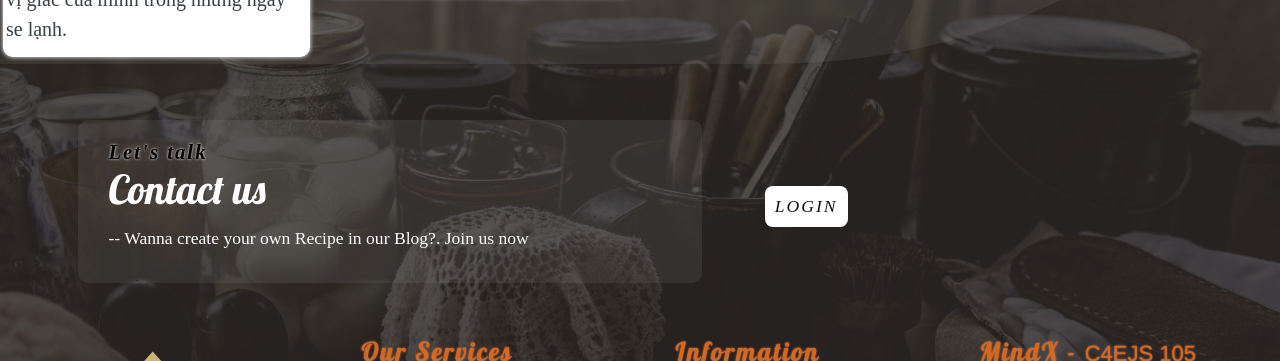
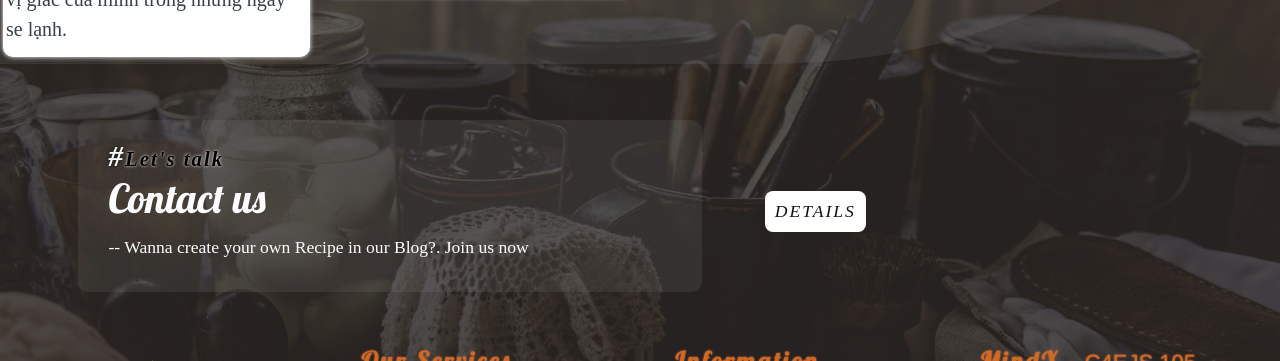
Before and after one commit to sptungG/sptungG.github.io, a plain HTML site: page index.html in a window 1280 px wide. Shown: the part 2439-2800 px from the top of the page. Drawn offline with nearby package versions, Linux system fonts and the light colour scheme.

Commit message:
aaaaaaaa

```diff
--- a/index.html
+++ b/index.html
@@ -200,7 +200,7 @@
         <h2>Hi, we're glad you're here!.</h2>
         <p> -- <i1>Thank you so much for coming by!</i1> Next time we will have cookies and will have scotch for you, for sure :)<br>
           Oh, and if you want updates, please <strong>Sign up</strong> for our new participant at the very first of this page. --<i> To be continued...</i> </p>
-           <a href="#">Sign up now</a>
+           <a href="#">Join us now</a>
       </div>
     </div>
     <div>
@@ -537,13 +537,13 @@
 <section class="contact section" id="contact">
     <div class="contact-container">
         <div class="contact-data">
-            <span class="contact-subtitle">Let's talk</span>
+            <span class="contact-subtitle"><i2>#</i2>Let's talk</span>
             <h2 class="contact-title">Contact us</h2>
             <p class="contact-description"> -- Wanna create your own Recipe in our Blog?. Join us now</p>
         </div>
 
         <div class="contact-button">
-          <a href="#" > Login </a>
+          <a href="#" > Details </a>
         </div>
     </div>
 </section>
```
